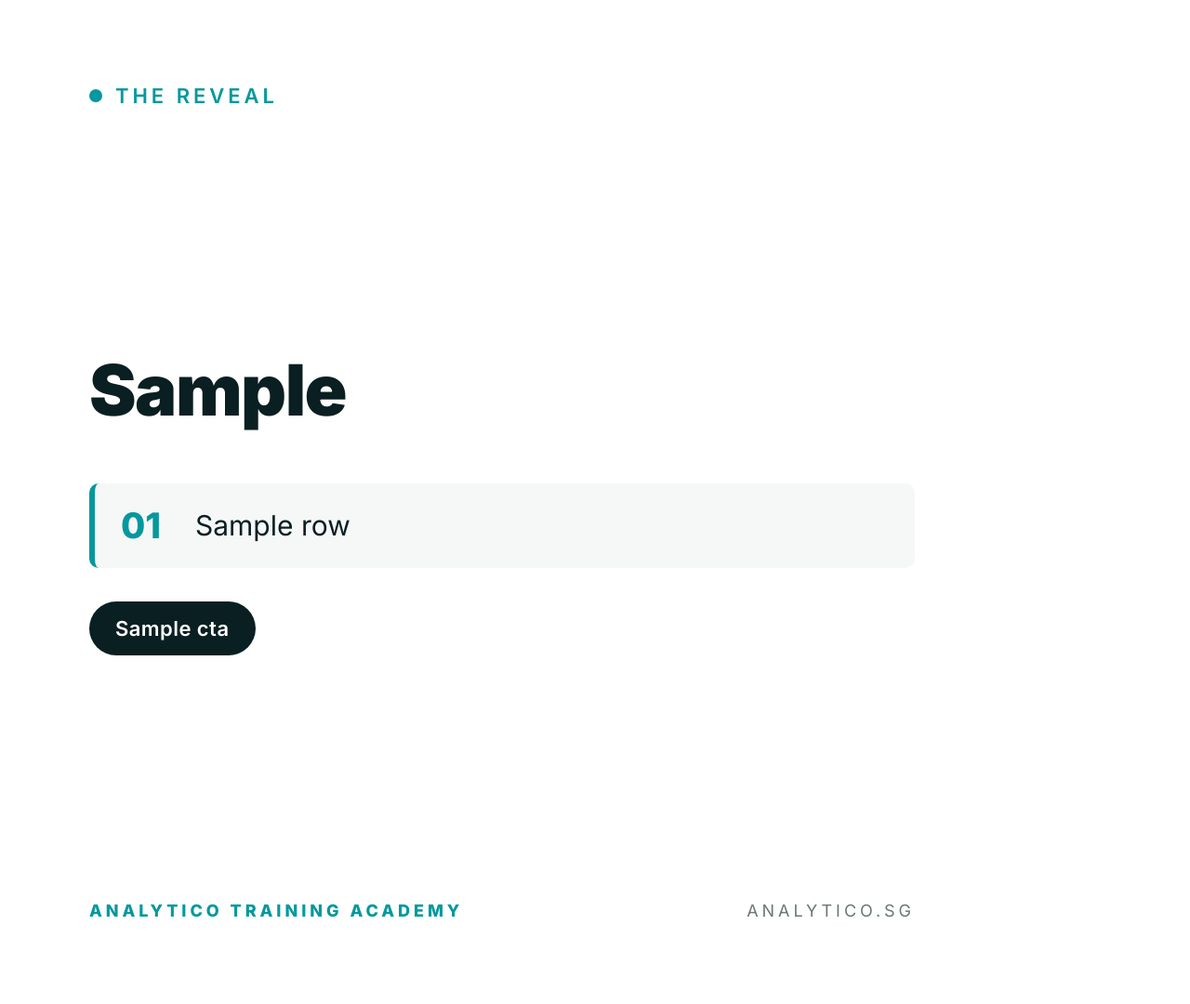
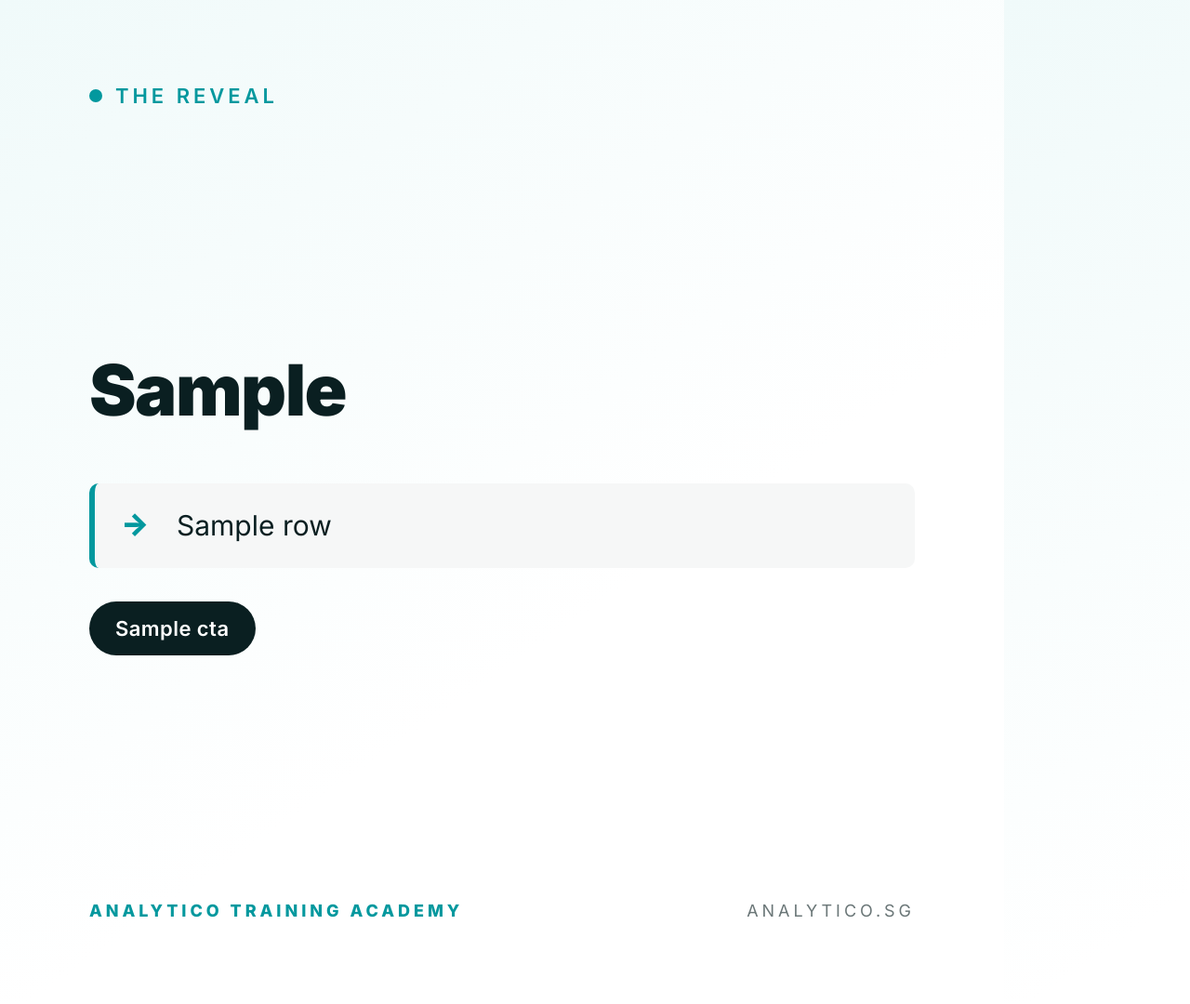
Before and after one commit to lucasanalytico/AIRA-Social-Media-Agent, a Python web app: template renderer/templates/slide2_reveal.html.j2 in a window 1280 px wide. Shown: the whole page at 93% size. Run offline with Jinja, Linux system fonts and the light colour scheme; the template is opened without the code that fills it: most values are stand-ins (such as "Sample title", 1, 10 or a date in 2020).

Commit message:
feat(ux): telegram card polish + slide visual refinements

```diff
--- a/renderer/templates/_base.html.j2
+++ b/renderer/templates/_base.html.j2
@@ -21,7 +21,7 @@
   body {
     font-family: "Inter", -apple-system, BlinkMacSystemFont, "Segoe UI", sans-serif;
     color: var(--ink);
-    background: var(--bg);
+    background: linear-gradient(145deg, #f0fafa 0%, #ffffff 60%);
     -webkit-font-smoothing: antialiased;
     text-rendering: optimizeLegibility;
   }
@@ -78,11 +78,14 @@
   }
   .hook h1 {
     font-weight: 900;
-    font-size: 92px;
+    font-size: 100px;
     line-height: 1.05;
     letter-spacing: -0.025em;
     color: var(--ink);
     max-width: 880px;
+    background: rgba(255,255,255,0.65);
+    border-radius: 16px;
+    padding: 12px 20px;
   }
   .hook h1 .accent { color: var(--brand); }
 
@@ -127,12 +130,13 @@
     border-left: 6px solid var(--brand);
     border-radius: 10px;
   }
-  .stat-row .num {
+  .stat-row .arrow {
     color: var(--brand);
-    font-weight: 800;
-    font-size: 38px;
+    font-weight: 900;
+    font-size: 32px;
     line-height: 1;
-    min-width: 56px;
+    min-width: 36px;
+    margin-top: 2px;
   }
   .stat-row .text {
     font-weight: 500;
--- a/renderer/templates/slide1_hook.html.j2
+++ b/renderer/templates/slide1_hook.html.j2
@@ -1,6 +1,7 @@
 {% extends "_base.html.j2" %}
 {% block slide %}
 <div class="slide">
+  <div style="position:absolute;width:700px;height:700px;border-radius:50%;background:radial-gradient(circle,rgba(3,152,158,0.10) 0%,transparent 70%);bottom:-200px;right:-150px;pointer-events:none;"></div>
   <div class="topbar">
     <span class="dot"></span>
     <span>{{ trend_name }}</span>
--- a/renderer/templates/slide2_reveal.html.j2
+++ b/renderer/templates/slide2_reveal.html.j2
@@ -12,7 +12,7 @@
     <div class="stats-grid">
       {% for row in stats %}
       <div class="stat-row">
-        <div class="num">{{ "%02d"|format(loop.index) }}</div>
+        <div class="arrow">→</div>
         <div class="text">{{ row|safe }}</div>
       </div>
       {% endfor %}
```
Also changed, not shown: server.py (+7 -4 lines), src/cards.py (+8 -4 lines).
